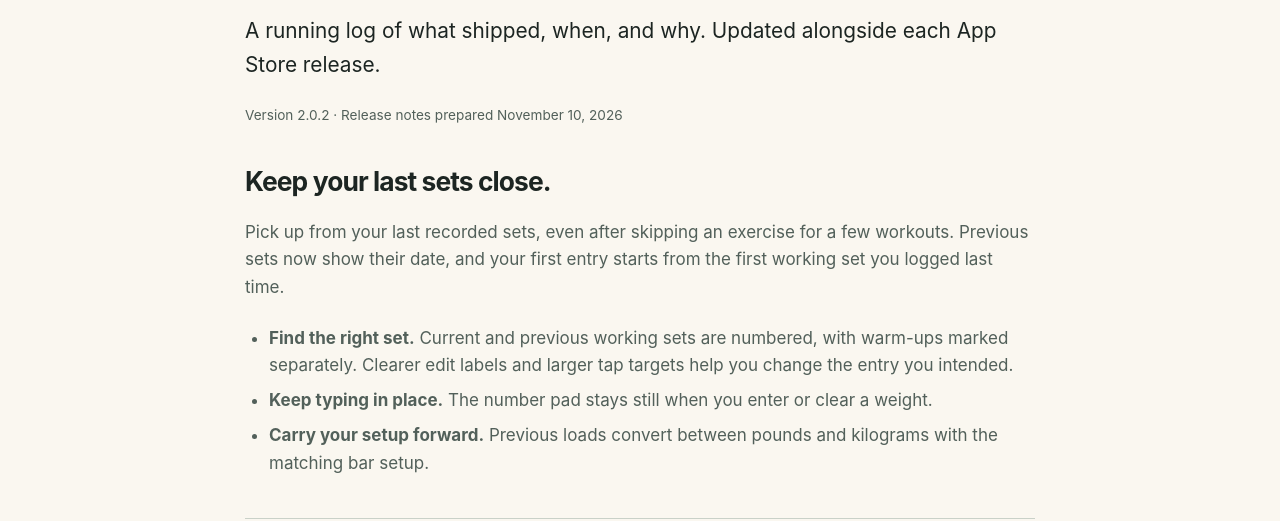
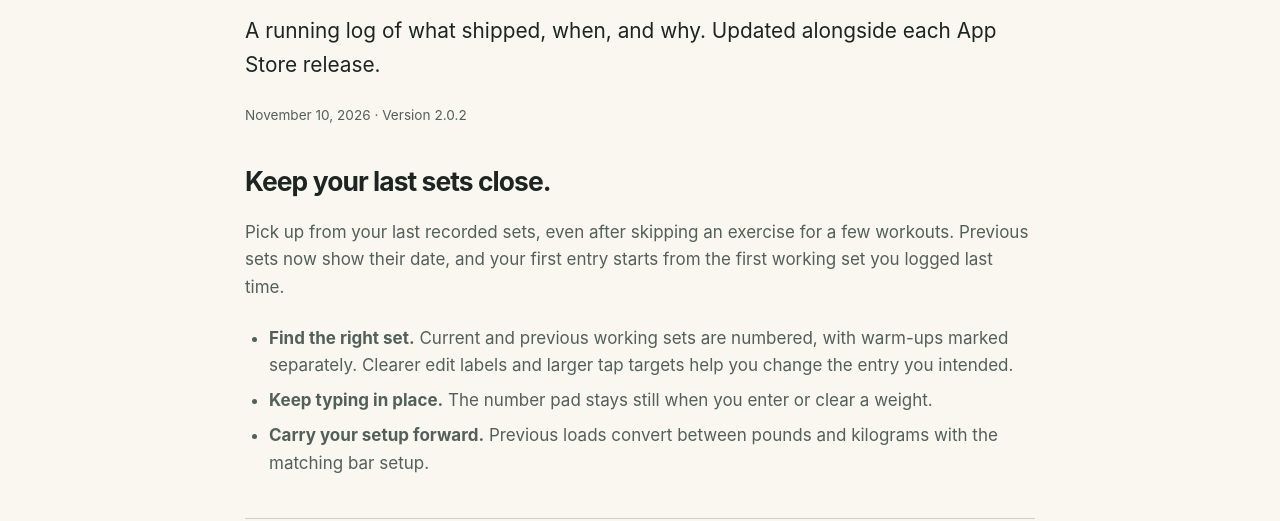
Before and after one commit to gnielsen993/FitTrackerWebsite, a plain HTML site: page updates.html in a window 1280 px wide. Shown: the part 279-800 px from the top of the page. Drawn offline with Linux system fonts and the light colour scheme.

Commit message:
docs: publish Stack 2.0.2 release announcement

```diff
--- a/updates.html
+++ b/updates.html
@@ -41,7 +41,7 @@ FINISH: unreviewed and undocumented is unfinished; this build ends with the fini
       <p class="lede">A running log of what shipped, when, and why. Updated alongside each App Store release.</p>
 
       <section class="latest-release" aria-labelledby="release-2-0-2-title" id="v2-0-2">
-        <p class="meta">Version 2.0.2 · Release notes prepared November 10, 2026</p>
+        <p class="meta"><time datetime="2026-11-10">November 10, 2026</time> · Version 2.0.2</p>
         <h2 id="release-2-0-2-title">Keep your last sets close.</h2>
         <p>Pick up from your last recorded sets, even after skipping an exercise for a few workouts. Previous sets now show their date, and your first entry starts from the first working set you logged last time.</p>
         <ul>
```
Also changed, not shown: 1 other file.
